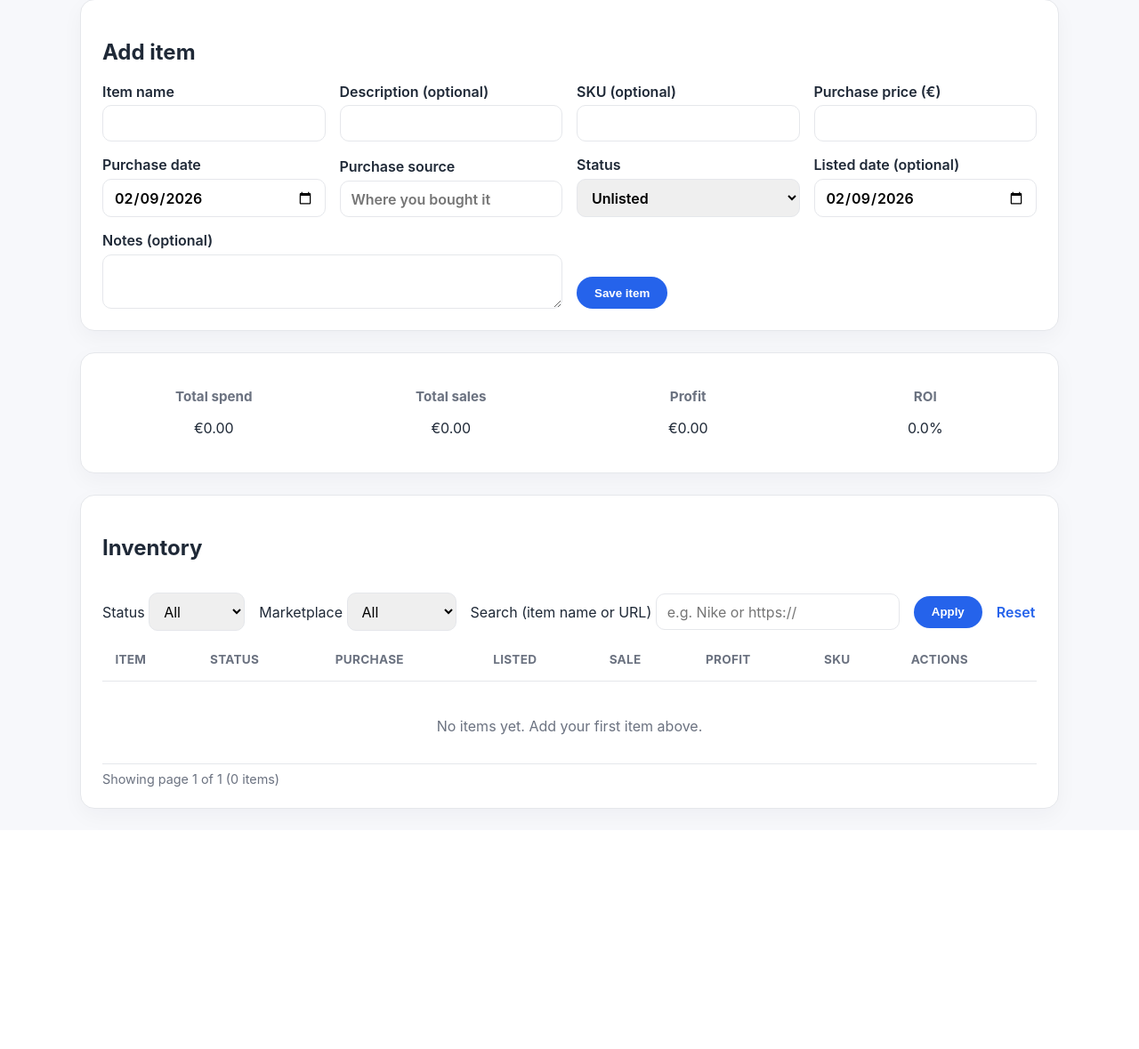
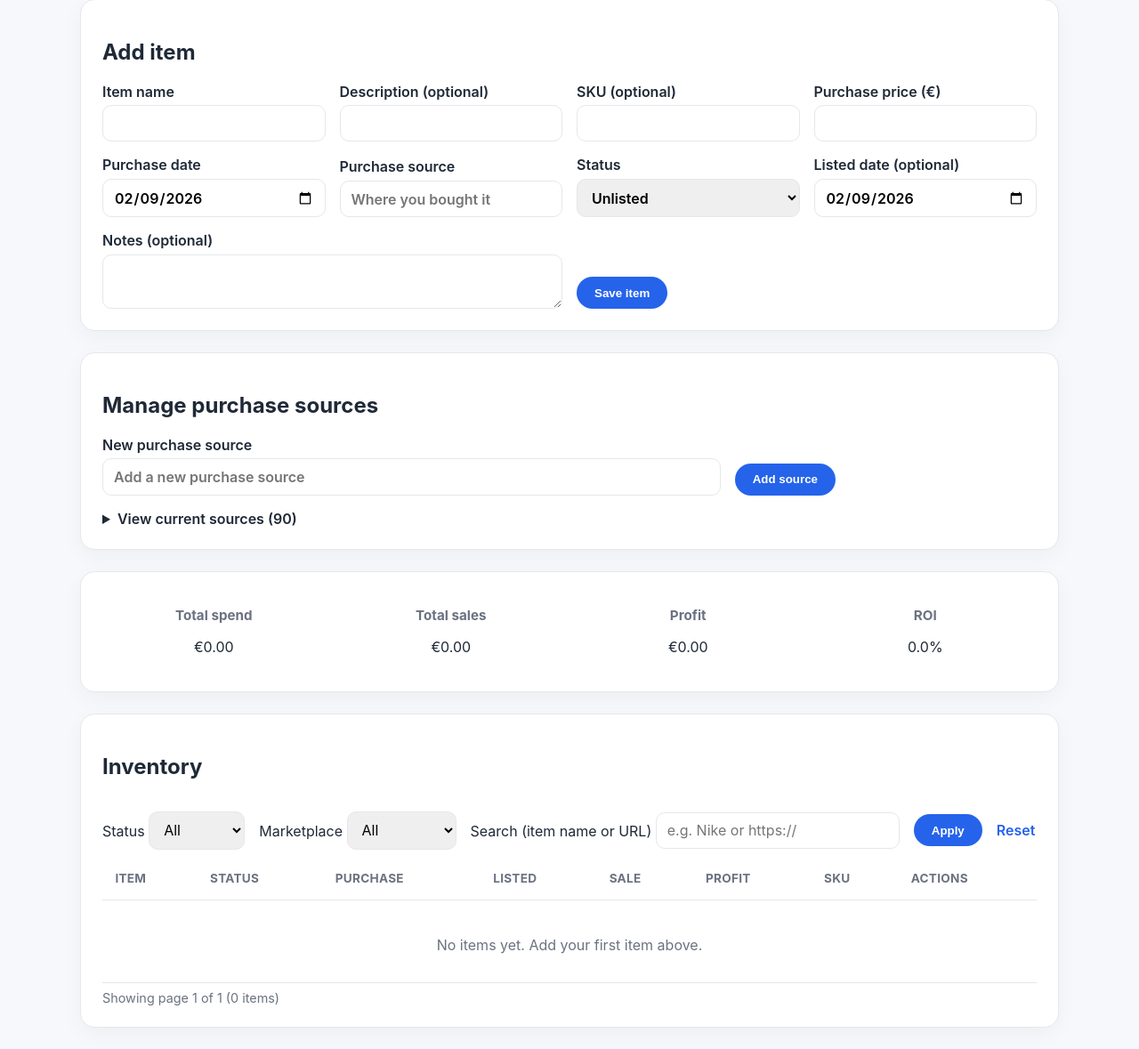
Before and after one commit to ps1-eng/super-potato, a Flask app: page / in a window 1280 px wide. Shown: the part 176-1355 px from the top of the page at 89% size. Before the commit the page ends 1093 px from the top, so only its background shows below. Run offline with Flask 3, Linux system fonts and the light colour scheme; data comes from the database, SQL or seed files in the repository; data that the repository does not hold is empty.

Commit message:
Add managed purchase sources

```diff
--- a/app.py
+++ b/app.py
@@ -136,6 +136,15 @@ def init_db() -> None:
         conn.execute("PRAGMA foreign_keys = ON")
         conn.execute(
             """
+            CREATE TABLE IF NOT EXISTS purchase_sources (
+                id INTEGER PRIMARY KEY AUTOINCREMENT,
+                name TEXT NOT NULL UNIQUE,
+                active INTEGER NOT NULL DEFAULT 1
+            )
+            """
+        )
+        conn.execute(
+            """
             CREATE TABLE IF NOT EXISTS items (
                 id INTEGER PRIMARY KEY AUTOINCREMENT,
                 name TEXT NOT NULL,
@@ -166,6 +175,17 @@ def init_db() -> None:
             """
         )
         ensure_column(conn, "items", "listed_date", "TEXT")
+        conn.executemany(
+            "INSERT OR IGNORE INTO purchase_sources (name) VALUES (?)",
+            [(source,) for source in PURCHASE_SOURCE_OPTIONS],
+        )
+        conn.execute(
+            """
+            INSERT OR IGNORE INTO purchase_sources (name)
+            SELECT DISTINCT purchase_source FROM items
+            WHERE purchase_source IS NOT NULL AND purchase_source <> ''
+            """
+        )
         conn.execute(
             """
             CREATE INDEX IF NOT EXISTS idx_items_sku ON items (sku)
@@ -184,6 +204,11 @@ def init_db() -> None:
         conn.execute(
             """
             CREATE INDEX IF NOT EXISTS idx_listings_marketplace ON listings (marketplace)
+            """
+        )
+        conn.execute(
+            """
+            CREATE INDEX IF NOT EXISTS idx_purchase_sources_active ON purchase_sources (active)
             """
         )
 
@@ -324,6 +349,27 @@ def normalize_purchase_source(value: str) -> str:
     if lower == "ark":
         return "Ark - Bray"
     return source
+
+
+def ensure_purchase_source(conn: sqlite3.Connection, source: str) -> None:
+    if not source:
+        return
+    conn.execute(
+        "INSERT OR IGNORE INTO purchase_sources (name) VALUES (?)",
+        (source,),
+    )
+
+
+def fetch_purchase_sources(active_only: bool = True) -> list[str]:
+    query = "SELECT name FROM purchase_sources"
+    params: list[int] = []
+    if active_only:
+        query += " WHERE active = ?"
+        params.append(1)
+    query += " ORDER BY name COLLATE NOCASE"
+    with get_db() as conn:
+        rows = conn.execute(query, params).fetchall()
+    return [row["name"] for row in rows]
 
 
 def fetch_items(
@@ -538,7 +584,7 @@ def index() -> str:
         total_pages=total_pages,
         total_items=total_items,
         sku_options=sku_options,
-        purchase_sources=PURCHASE_SOURCE_OPTIONS,
+        purchase_sources=fetch_purchase_sources(),
         marketplaces=MARKETPLACES,
         statuses=STATUSES,
     )
@@ -575,6 +621,7 @@ def add_item() -> Response:
         return redirect(url_for("index"))
 
     with get_db() as conn:
+        ensure_purchase_source(conn, purchase_source)
         conn.execute(
             """
             INSERT INTO items
@@ -595,6 +642,30 @@ def add_item() -> Response:
             ),
         )
     flash("Item added.")
+    return redirect(url_for("index"))
+
+
+@app.route("/purchase-sources", methods=["POST"])
+def add_purchase_source() -> Response:
+    raw_name = request.form.get("purchase_source_name", "")
+    name = normalize_purchase_source(raw_name)
+    if not name:
+        flash("Purchase source name is required.")
+        return redirect(url_for("index"))
+
+    with get_db() as conn:
+        existing = conn.execute(
+            "SELECT 1 FROM purchase_sources WHERE name = ?",
+            (name,),
+        ).fetchone()
+        if existing:
+            flash("Purchase source already exists.")
+            return redirect(url_for("index"))
+        conn.execute(
+            "INSERT INTO purchase_sources (name) VALUES (?)",
+            (name,),
+        )
+    flash("Purchase source added.")
     return redirect(url_for("index"))
 
 
@@ -885,6 +956,7 @@ def import_csv() -> str | Response:
             if status not in STATUSES:
                 status = "Unlisted"
 
+            ensure_purchase_source(conn, purchase_source)
             has_listing = any([ebay_url, vinted_url, adverts_url])
             if sale_price is not None:
                 final_status = "Sold"
--- a/static/styles.css
+++ b/static/styles.css
@@ -117,6 +117,29 @@ button.primary {
 button:disabled {
   background: var(--border);
   cursor: not-allowed;
+}
+
+details summary {
+  cursor: pointer;
+  font-weight: 600;
+  margin-top: 1rem;
+}
+
+.pill-list {
+  list-style: none;
+  padding: 0;
+  margin: 0.75rem 0 0;
+  display: flex;
+  flex-wrap: wrap;
+  gap: 0.5rem;
+}
+
+.pill-list li {
+  background: var(--bg);
+  border: 1px solid var(--border);
+  border-radius: 999px;
+  padding: 0.35rem 0.75rem;
+  font-size: 0.85rem;
 }
 
 .link {
--- a/templates/index.html
+++ b/templates/index.html
@@ -70,6 +70,30 @@
       <option value="{{ source }}"></option>
     {% endfor %}
   </datalist>
+</section>
+
+<section class="card">
+  <h2>Manage purchase sources</h2>
+  <form class="grid" method="post" action="{{ url_for('add_purchase_source') }}">
+    <label class="span-2">
+      New purchase source
+      <input
+        type="text"
+        name="purchase_source_name"
+        placeholder="Add a new purchase source"
+        required
+      />
+    </label>
+    <button type="submit" class="primary">Add source</button>
+  </form>
+  <details>
+    <summary>View current sources ({{ purchase_sources | length }})</summary>
+    <ul class="pill-list">
+      {% for source in purchase_sources %}
+        <li>{{ source }}</li>
+      {% endfor %}
+    </ul>
+  </details>
 </section>
 
 <section class="card summary">
```
